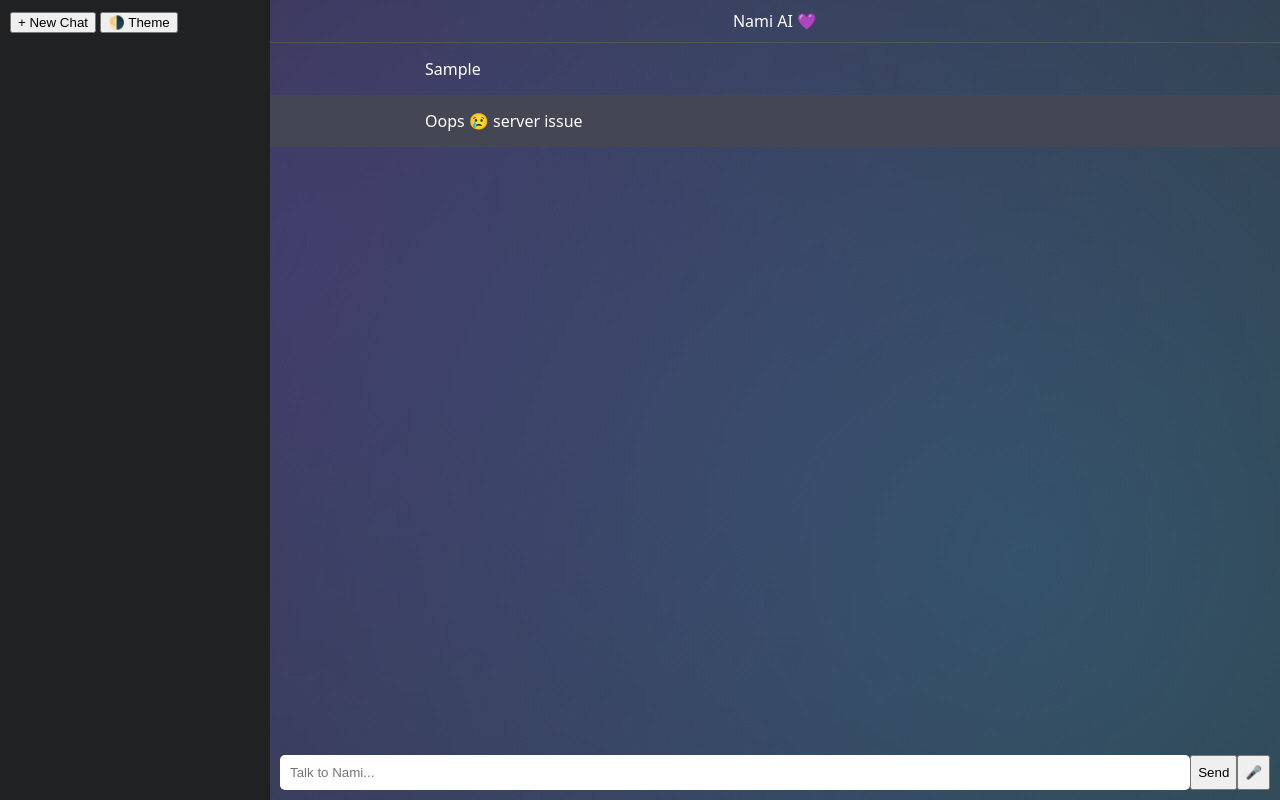
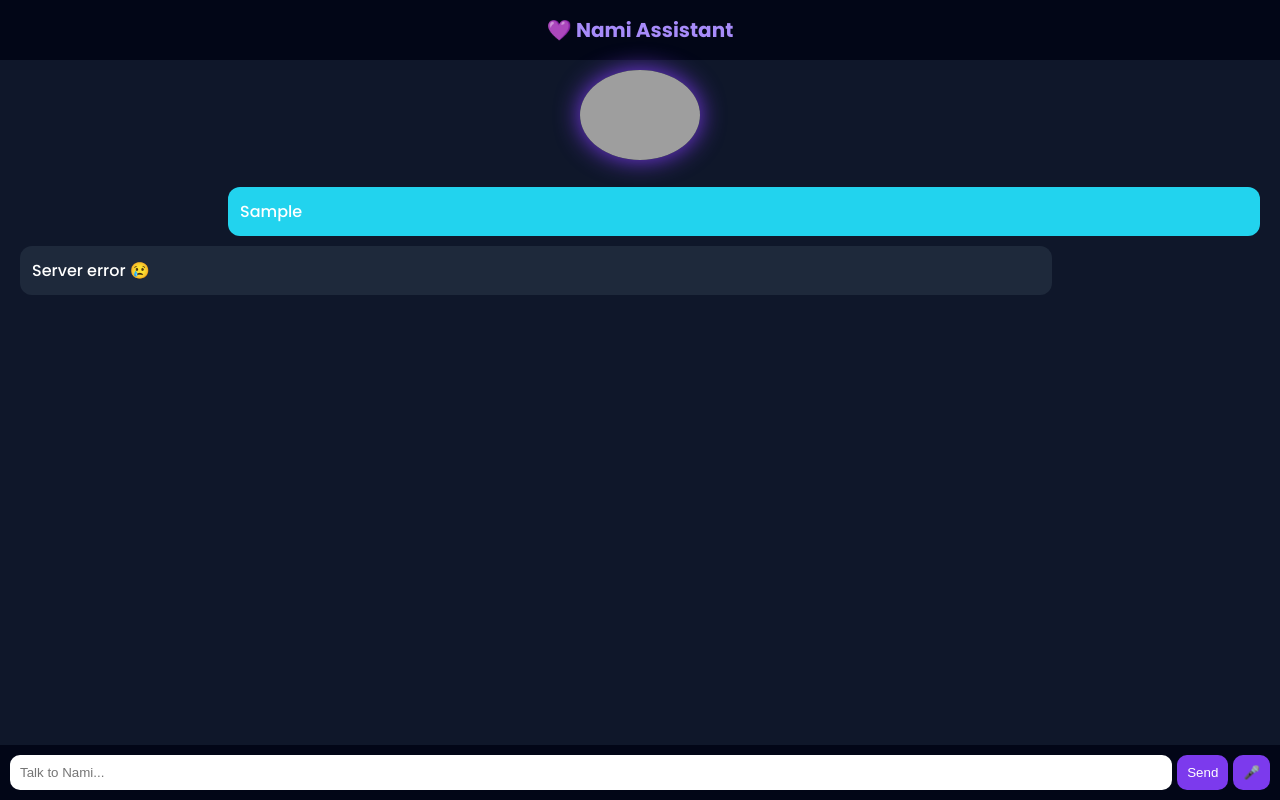
Before and after one commit to sumitsi5039u-crypto/zrya-ai, a website: page index.html in a window 1280 px wide. Both pictures are taken after typing "Sample" into the empty fields and a click on the button "Send". Drawn offline with Linux system fonts and the light colour scheme; no server answers; grey boxes are pictures that could not be loaded.

Commit message:
Add files via upload

```diff
--- a/index.html
+++ b/index.html
@@ -3,140 +3,121 @@
 <head>
 <meta charset="UTF-8">
 <meta name="viewport" content="width=device-width, initial-scale=1.0">
-<title>Nami AI</title>
+<title>Nami Assistant</title>
+
+<link href="https://fonts.googleapis.com/css2?family=Poppins:wght@300;500;700&display=swap" rel="stylesheet">
 
 <style>
-:root{
-  --bg:#343541;
-  --chat:#444654;
-  --text:white;
-}
-
-.light{
-  --bg:#f5f5f5;
-  --chat:#ffffff;
-  --text:#000;
-}
-
 body{
   margin:0;
-  font-family:system-ui;
-  background:var(--bg);
-  color:var(--text);
-  display:flex;
-  height:100vh;
-  transition:0.3s;
-}
-
-/* Animated background */
-body::before{
-  content:"";
-  position:fixed;
-  width:100%;
-  height:100%;
-  background:radial-gradient(circle at 20% 30%,#7c3aed33,transparent),
-             radial-gradient(circle at 80% 70%,#22d3ee33,transparent);
-  z-index:-1;
-}
-
-/* SIDEBAR */
-.sidebar{
-  width:250px;
-  background:#202123;
-  padding:10px;
-}
-
-button{
-  cursor:pointer;
-}
-
-/* MAIN */
-.main{
-  flex:1;
+  font-family:'Poppins',sans-serif;
+  background:#0f172a;
+  color:white;
   display:flex;
   flex-direction:column;
+  height:100vh;
 }
 
 /* HEADER */
 header{
-  padding:10px;
   text-align:center;
-  border-bottom:1px solid #555;
+  padding:15px;
+  font-size:20px;
+  background:#020617;
+  color:#a78bfa;
+  font-weight:600;
+}
+
+/* ANIME */
+.anime{
+  text-align:center;
+  margin-top:10px;
+}
+.anime img{
+  width:120px;
+  border-radius:50%;
+  box-shadow:0 0 25px #7c3aed;
 }
 
 /* CHAT */
 .chat{
   flex:1;
   overflow-y:auto;
+  padding:10px;
 }
 
-.row{
-  padding:15px;
+.msg{
+  max-width:80%;
+  margin:10px;
+  padding:12px;
+  border-radius:12px;
 }
 
-.user{background:transparent;}
-.bot{background:var(--chat);}
+.user{
+  background:#22d3ee;
+  margin-left:auto;
+}
 
-.bubble{
-  max-width:700px;
-  margin:auto;
+.bot{
+  background:#1e293b;
 }
 
 /* INPUT */
 .input-box{
+  display:flex;
   padding:10px;
-  display:flex;
+  background:#020617;
 }
 
 input{
   flex:1;
   padding:10px;
   border:none;
-  border-radius:5px;
+  border-radius:10px;
 }
 
+button{
+  margin-left:5px;
+  padding:10px;
+  border:none;
+  border-radius:10px;
+  background:#7c3aed;
+  color:white;
+}
+
+/* MOBILE RESPONSIVE */
+@media(max-width:600px){
+  .anime img{width:90px;}
+}
 </style>
 </head>
 
 <body>
 
-<div class="sidebar">
-  <button onclick="newChat()">+ New Chat</button>
-  <button onclick="toggleTheme()">🌗 Theme</button>
+<header>💜 Nami Assistant</header>
+
+<div class="anime">
+  <img src="https://i.pinimg.com/736x/ea/92/aa/ea92aa0f0c61c71b0c71c1b08c4a4e77.jpg">
 </div>
 
-<div class="main">
-  <header>Nami AI 💜</header>
+<div id="chat" class="chat"></div>
 
-  <div id="chat" class="chat"></div>
-
-  <div class="input-box">
-    <input id="input" placeholder="Talk to Nami...">
-    <button onclick="sendMessage()">Send</button>
-    <button onclick="startVoice()">🎤</button>
-  </div>
+<div class="input-box">
+  <input id="input" placeholder="Talk to Nami...">
+  <button onclick="sendMessage()">Send</button>
+  <button onclick="startVoice()">🎤</button>
 </div>
 
 <script>
 
 let userId="user_"+Math.random();
 
-/* THEME */
-function toggleTheme(){
-  document.body.classList.toggle("light");
-}
-
 /* ADD MESSAGE */
 function addMessage(text,type){
-  let row=document.createElement("div");
-  row.className="row "+type;
-
-  let bubble=document.createElement("div");
-  bubble.className="bubble";
-  bubble.innerText=text;
-
-  row.appendChild(bubble);
-  chat.appendChild(row);
+  let div=document.createElement("div");
+  div.className="msg "+type;
+  div.innerText=text;
+  chat.appendChild(div);
   chat.scrollTop=chat.scrollHeight;
 }
 
@@ -157,38 +138,30 @@ async function sendMessage(){
 
     const data=await res.json();
 
-    let reply = styleReply(data.reply);
+    let reply="Hello Boss 😎\n"+data.reply;
 
     typeWriter(reply);
     speak(reply);
 
+    handleCommands(msg);
+
   }catch{
-    addMessage("Oops 😢 server issue","bot");
+    addMessage("Server error 😢","bot");
   }
 }
 
-/* SMART STYLE (Jarvis + GF tone) */
-function styleReply(text){
-  return "💜 Nami: " + text;
-}
-
-/* TYPEWRITER */
+/* TYPE EFFECT */
 function typeWriter(text){
-  let row=document.createElement("div");
-  row.className="row bot";
-
-  let bubble=document.createElement("div");
-  bubble.className="bubble";
-
-  row.appendChild(bubble);
-  chat.appendChild(row);
+  let div=document.createElement("div");
+  div.className="msg bot";
+  chat.appendChild(div);
 
   let i=0;
   let interval=setInterval(()=>{
-    bubble.innerText+=text[i];
+    div.innerText+=text[i];
     i++;
     if(i>=text.length) clearInterval(interval);
-  },10);
+  },15);
 }
 
 /* VOICE INPUT */
@@ -203,28 +176,54 @@ function startVoice(){
   }
 }
 
-/* EMOTIONAL VOICE */
+/* WAKE WORD */
+function startWakeWord(){
+  const rec=new (window.SpeechRecognition||window.webkitSpeechRecognition)();
+  rec.lang="en-IN";
+  rec.continuous=true;
+
+  rec.onresult=e=>{
+    let text=e.results[e.results.length-1][0].transcript.toLowerCase();
+
+    if(text.includes("hey nami")){
+      speak("Yes boss, I'm listening 💜");
+      startVoice();
+    }
+  }
+
+  rec.start();
+}
+startWakeWord();
+
+/* VOICE OUTPUT */
 function speak(text){
   let speech=new SpeechSynthesisUtterance(text);
 
   let voices=speechSynthesis.getVoices();
-
   let female=voices.find(v=>v.name.includes("Female")||v.name.includes("Zira"));
   if(female) speech.voice=female;
 
   speech.pitch=1.4;
   speech.rate=0.95;
 
-  // Emotion tone
-  if(text.includes("sorry")) speech.pitch=1.1;
-  if(text.includes("love")) speech.pitch=1.6;
-
   speechSynthesis.speak(speech);
 }
 
-/* NEW CHAT */
-function newChat(){
-  chat.innerHTML="";
+/* COMMANDS */
+function handleCommands(msg){
+  msg=msg.toLowerCase();
+
+  if(msg.includes("play song")){
+    window.open("https://www.youtube.com/results?search_query=song");
+  }
+
+  if(msg.includes("open youtube")){
+    window.open("https://youtube.com");
+  }
+
+  if(msg.includes("open google")){
+    window.open("https://google.com");
+  }
 }
 
 </script>
```
